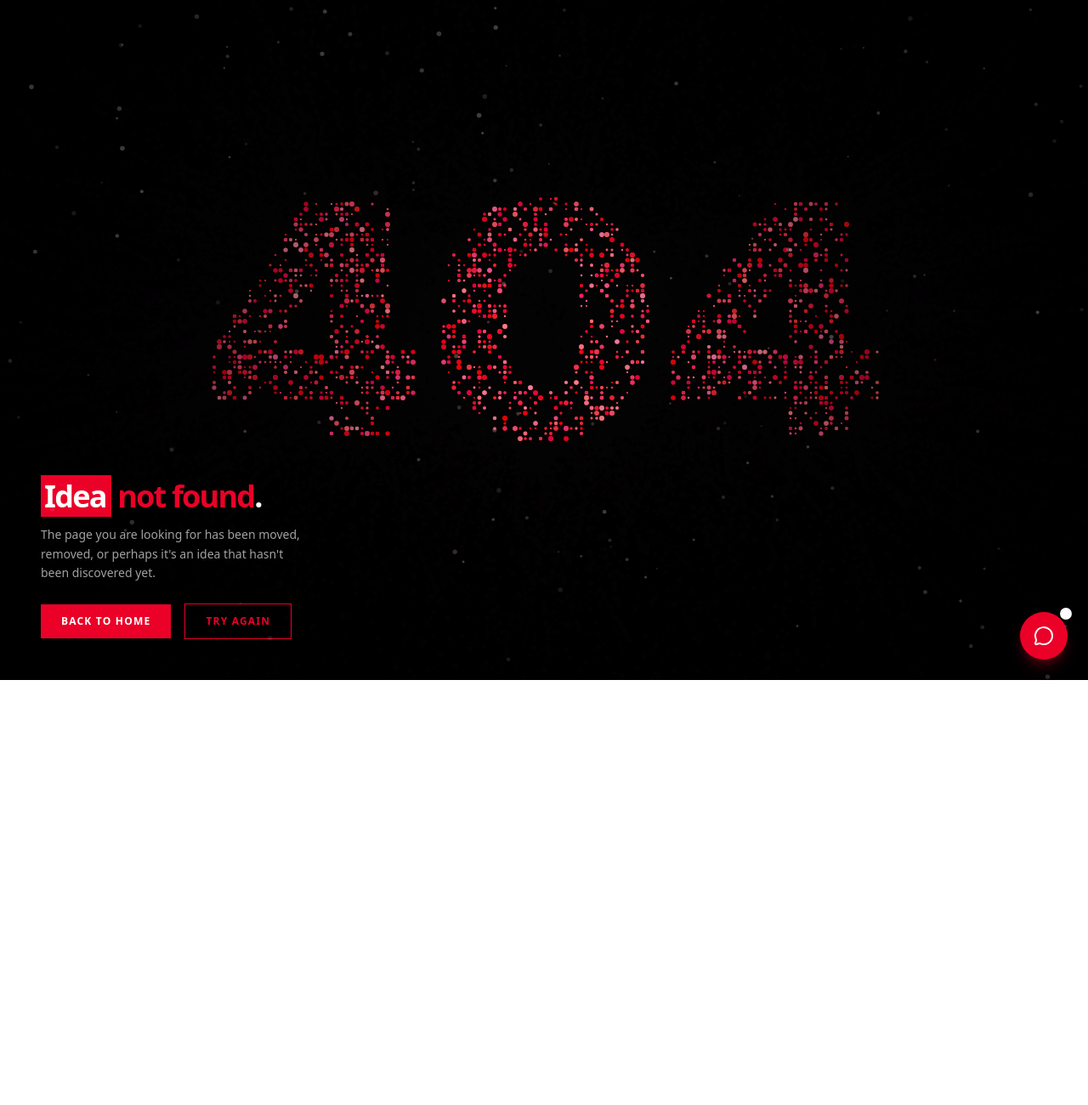
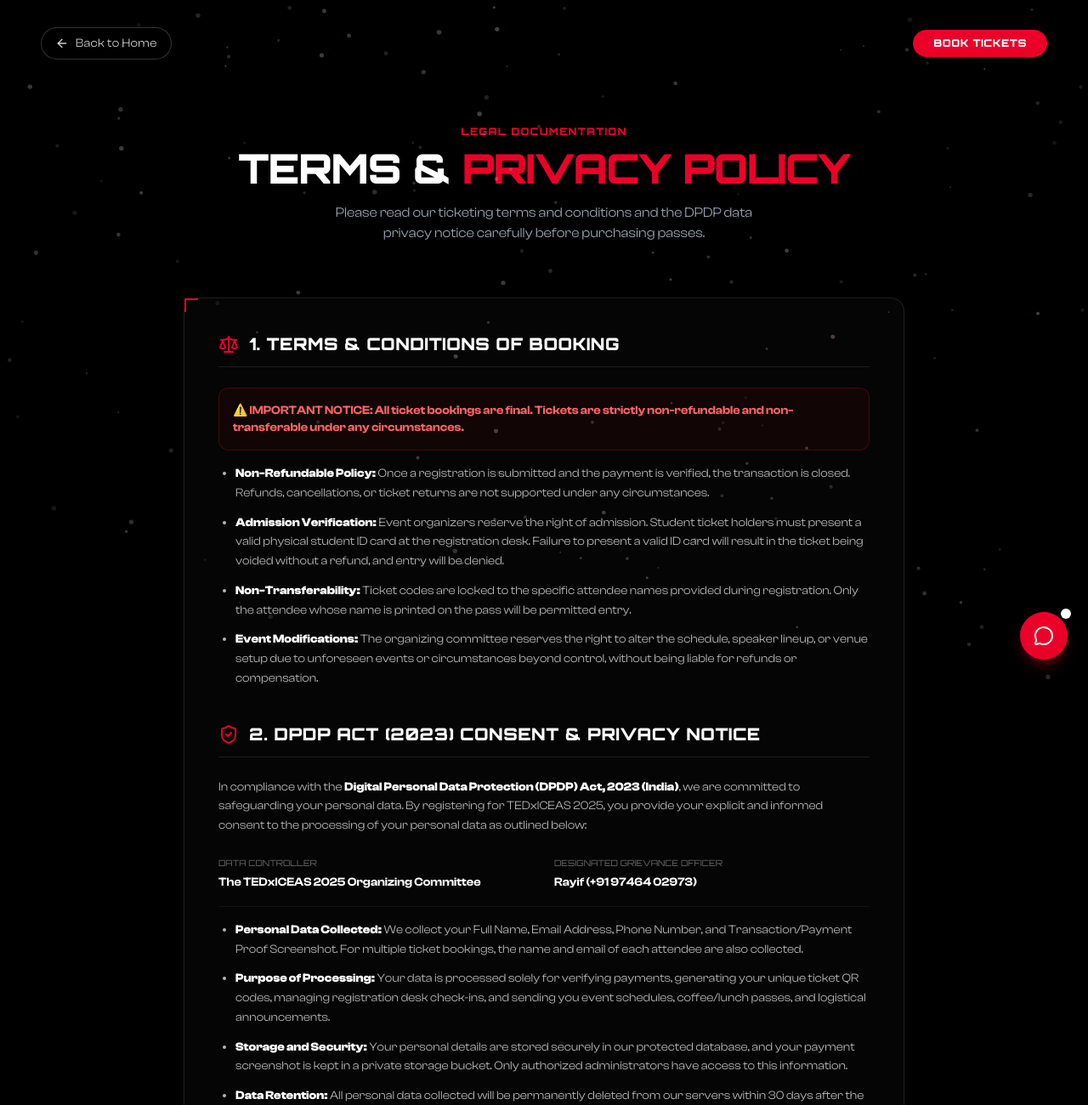
Before and after one commit to gigacat-25/TEDxICEAS-webstie-production, a Next.js app: page /terms in a window 1280 px wide. Before the commit this address had no page. Shown: the top 1300 px of the page at 85% size. Before the commit the page ends 800 px from the top, so only its background shows below. Built offline with nearby package versions, Linux system fonts and the light colour scheme.

Commit message:
feat: add dedicated /terms page and Link in Footer bottom bar

```diff
--- a/app/components/Footer.tsx
+++ b/app/components/Footer.tsx
@@ -3,6 +3,7 @@
 import { useEffect, useState, useRef } from "react";
 import { useTheme } from "./ThemeContext";
 import { venue } from "@/lib/venue";
+import Link from "next/link";
 
 export default function Footer({ startAnimation = false }: { startAnimation?: boolean }) {
   const [isInView, setIsInView] = useState(false);
@@ -177,9 +178,17 @@
             alt="TEDxICEAS"
             className="h-[24px] md:h-[40px]"
           />
-          <span className="font-tedxiceas text-[10px] -ml-3 md:text-[16px] lg:-ml-8 text-white/80 text-center leading-tight">
-            ©TEDxICEAS
-          </span>
+          <div className="flex flex-col items-center justify-center text-center">
+            <span className="font-tedxiceas text-[10px] md:text-[16px] text-white/80 leading-tight">
+              ©TEDxICEAS
+            </span>
+            <Link
+              href="/terms"
+              className="font-clash text-[8px] md:text-[11px] text-[#EB0028] hover:underline transition mt-1"
+            >
+              Terms & Privacy Policy
+            </Link>
+          </div>
           <div className="flex flex-col items-center gap-0.5">
             <span className="font-clash text-[8px] md:text-[14px] text-white/70 whitespace-nowrap">
               FOLLOW US ON.
--- /dev/null
+++ b/app/terms/page.tsx
@@ -0,0 +1,146 @@
+"use client";
+
+import Link from "next/link";
+import { ArrowLeft, ShieldAlert, Scale, ShieldCheck } from "lucide-react";
+import { motion } from "framer-motion";
+import { useTheme } from "../components/ThemeContext";
+import Footer from "../components/Footer";
+
+export default function TermsAndPrivacyPage() {
+  const { theme } = useTheme();
+  const isDark = theme === "dark";
+
+  return (
+    <main className="min-h-screen bg-black text-white selection:bg-[#EB0028] selection:text-white relative flex flex-col justify-between overflow-x-hidden">
+      {/* Background Noise & Gradient */}
+      <div className="fixed inset-0 z-0 pointer-events-none opacity-20" style={{ backgroundImage: "url('/noise.svg')" }}></div>
+      <div className="fixed inset-0 z-0 bg-[radial-gradient(ellipse_at_top,_var(--tw-gradient-stops))] from-gray-900 via-black to-black opacity-80 pointer-events-none"></div>
+
+      {/* Header controls */}
+      <div className="relative z-10 w-full px-6 md:px-12 py-8 flex items-center justify-between">
+        <Link href="/">
+          <motion.div
+            whileHover={{ scale: 1.05 }}
+            whileTap={{ scale: 0.95 }}
+            className="inline-flex items-center gap-2 px-4 py-2 rounded-full border border-white/20 text-white/80 hover:text-white hover:border-[#EB0028] transition bg-black/50 backdrop-blur-md cursor-pointer"
+          >
+            <ArrowLeft size={16} />
+            <span className="font-clash text-sm tracking-wide">Back to Home</span>
+          </motion.div>
+        </Link>
+        <Link href="/tickets">
+          <motion.button
+            whileHover={{ scale: 1.05 }}
+            whileTap={{ scale: 0.95 }}
+            className="bg-[#EB0028] hover:bg-[#c30020] text-white font-orbitron font-bold text-xs uppercase tracking-wider py-2 px-6 rounded-full transition cursor-pointer shadow-lg hover:shadow-[#EB0028]/20"
+          >
+            Book Tickets
+          </motion.button>
+        </Link>
+      </div>
+
+      {/* Main Content */}
+      <div className="relative z-10 flex-1 w-full max-w-4xl mx-auto px-6 py-10">
+
+        {/* Title Header */}
+        <div className="text-center mb-16">
+          <span className="text-xs uppercase tracking-widest text-[#EB0028] font-orbitron font-semibold">
+            Legal Documentation
+          </span>
+          <h1 className="font-orbitron font-black text-4xl md:text-5xl tracking-tight text-white mt-2">
+            TERMS & <span className="text-[#EB0028]">PRIVACY POLICY</span>
+          </h1>
+          <p className="mt-4 font-clash text-gray-400 text-sm md:text-base max-w-lg mx-auto">
+            Please read our ticketing terms and conditions and the DPDP data privacy notice carefully before purchasing passes.
+          </p>
+        </div>
+
+        {/* Content Box */}
+        <div className="bg-zinc-950/60 border border-white/10 rounded-2xl p-6 md:p-10 backdrop-blur-md shadow-2xl relative space-y-10">
+          {/* Corner Accents */}
+          <div className="absolute top-0 left-0 w-4 h-4 border-t-2 border-l-2 border-[#EB0028]"></div>
+          <div className="absolute bottom-0 right-0 w-4 h-4 border-b-2 border-r-2 border-[#EB0028]"></div>
+
+          {/* Section 1: Terms and Conditions */}
+          <section className="space-y-6">
+            <div className="flex items-center gap-3 border-b border-white/10 pb-3">
+              <Scale className="text-[#EB0028] shrink-0" size={24} />
+              <h2 className="font-orbitron font-bold text-lg md:text-xl text-white tracking-wide uppercase">
+                1. Terms & Conditions of Booking
+              </h2>
+            </div>
+
+            <div className="font-clash text-sm text-white/70 leading-relaxed space-y-4">
+              <div className="p-4 bg-red-950/20 border border-red-500/20 rounded-xl text-red-400 text-xs md:text-sm font-semibold">
+                ⚠️ IMPORTANT NOTICE: All ticket bookings are final. Tickets are strictly non-refundable and non-transferable under any circumstances.
+              </div>
+              <ul className="list-disc pl-5 space-y-3">
+                <li>
+                  <strong className="text-white">Non-Refundable Policy:</strong> Once a registration is submitted and the payment is verified, the transaction is closed. Refunds, cancellations, or ticket returns are not supported under any circumstances.
+                </li>
+                <li>
+                  <strong className="text-white">Admission Verification:</strong> Event organizers reserve the right of admission. Student ticket holders must present a valid physical student ID card at the registration desk. Failure to present a valid ID card will result in the ticket being voided without a refund, and entry will be denied.
+                </li>
+                <li>
+                  <strong className="text-white">Non-Transferability:</strong> Ticket codes are locked to the specific attendee names provided during registration. Only the attendee whose name is printed on the pass will be permitted entry.
+                </li>
+                <li>
+                  <strong className="text-white">Event Modifications:</strong> The organizing committee reserves the right to alter the schedule, speaker lineup, or venue setup due to unforeseen events or circumstances beyond control, without being liable for refunds or compensation.
+                </li>
+              </ul>
+            </div>
+          </section>
+
+          {/* Section 2: Privacy Policy & Consent */}
+          <section className="space-y-6">
+            <div className="flex items-center gap-3 border-b border-white/10 pb-3">
+              <ShieldCheck className="text-[#EB0028] shrink-0" size={24} />
+              <h2 className="font-orbitron font-bold text-lg md:text-xl text-white tracking-wide uppercase">
+                2. DPDP Act (2023) Consent & Privacy Notice
+              </h2>
+            </div>
+
+            <div className="font-clash text-sm text-white/70 leading-relaxed space-y-4">
+              <p>
+                In compliance with the <strong className="text-white">Digital Personal Data Protection (DPDP) Act, 2023 (India)</strong>, we are committed to safeguarding your personal data. By registering for TEDxICEAS 2025, you provide your explicit and informed consent to the processing of your personal data as outlined below:
+              </p>
+
+              <div className="grid grid-cols-1 md:grid-cols-2 gap-6 pt-2">
+                <div className="space-y-1">
+                  <span className="text-white/40 text-[10px] uppercase font-orbitron block">Data Controller</span>
+                  <span className="text-white font-semibold">The TEDxICEAS 2025 Organizing Committee</span>
+                </div>
+                <div className="space-y-1">
+                  <span className="text-white/40 text-[10px] uppercase font-orbitron block">Designated Grievance Officer</span>
+                  <span className="text-white font-semibold">Rayif (+91 97464 02973)</span>
+                </div>
+              </div>
+
+              <div className="h-px bg-white/5 my-4"></div>
+
+              <ul className="list-disc pl-5 space-y-3">
+                <li>
+                  <strong className="text-white">Personal Data Collected:</strong> We collect your Full Name, Email Address, Phone Number, and Transaction/Payment Proof Screenshot. For multiple ticket bookings, the name and email of each attendee are also collected.
+                </li>
+                <li>
+                  <strong className="text-white">Purpose of Processing:</strong> Your data is processed solely for verifying payments, generating your unique ticket QR codes, managing registration desk check-ins, and sending you event schedules, coffee/lunch passes, and logistical announcements.
+                </li>
+                <li>
+                  <strong className="text-white">Storage and Security:</strong> Your personal details are stored securely in our protected database, and your payment screenshot is kept in a private storage bucket. Only authorized administrators have access to this information.
+                </li>
+                <li>
+                  <strong className="text-white">Data Retention:</strong> All personal data collected will be permanently deleted from our servers within 30 days after the conclusion of the TEDxICEAS event, except where required for accounting or legal compliance.
+                </li>
+                <li>
+                  <strong className="text-white">Your Rights:</strong> As a "Data Principal" under the DPDP Act, you have the right to access your data, request correction of any inaccurate details, request erasure of your data, or withdraw your consent. To exercise these rights, email us at <a href="mailto:tedxiceas.alerts@gmail.com" className="text-[#EB0028] hover:underline font-semibold font-mono">tedxiceas.alerts@gmail.com</a>.
+                </li>
+              </ul>
+            </div>
+          </section>
+        </div>
+      </div>
+
+      <Footer startAnimation={true} />
+    </main>
+  );
+}
```
